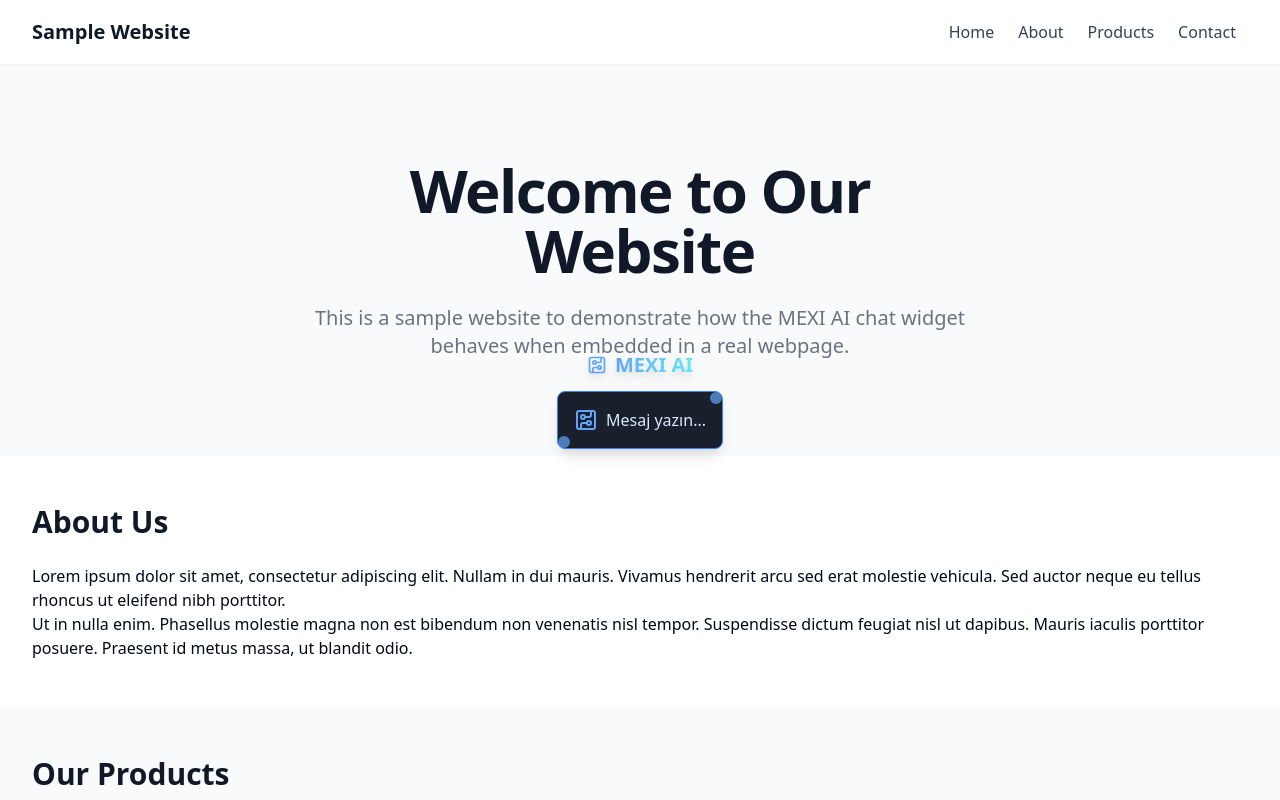
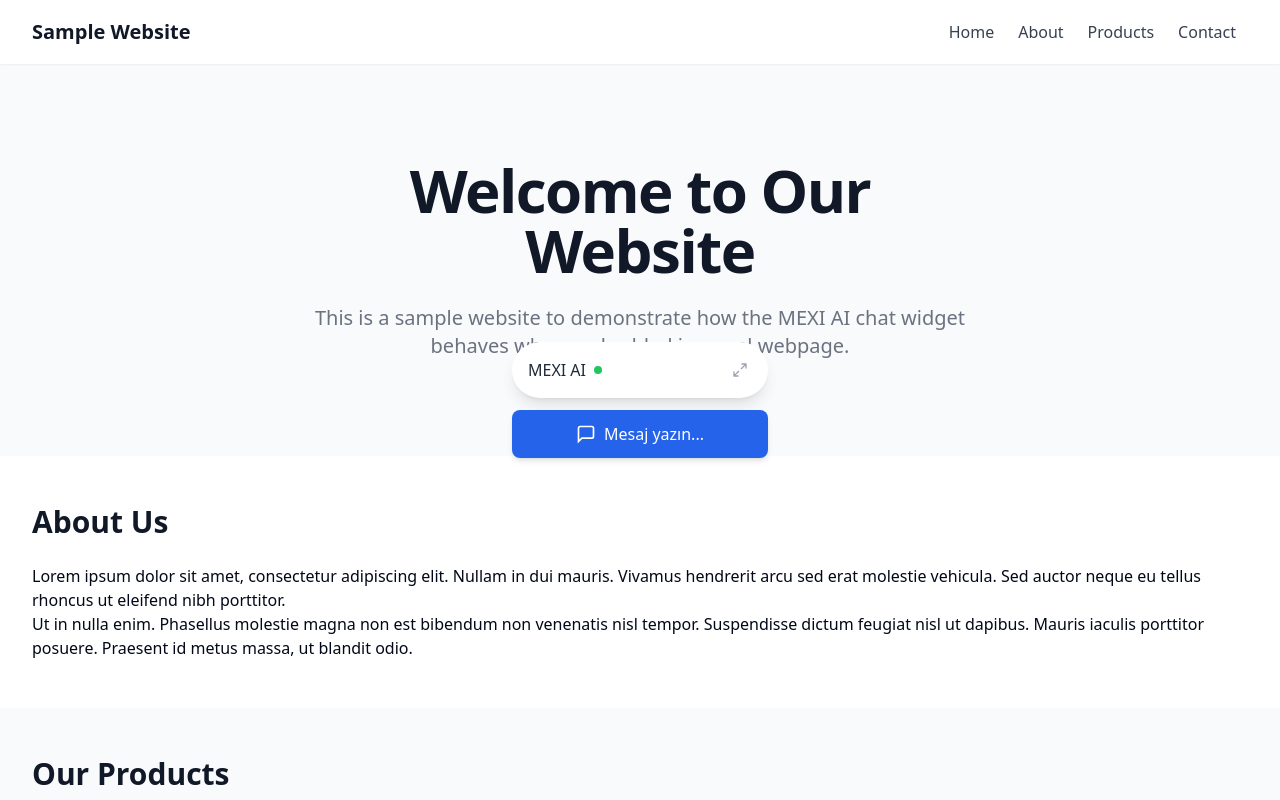
Before and after one commit to ysrk-kdl/mexi-ai-talk, a React (Vite) app: page / in a window 1280 px wide. Shown: the top 800 px of the page. Built offline with nearby package versions, Linux system fonts and the light colour scheme.

Commit message:
Refactor: Update ChatButton component
Update the ChatButton component to match the design in the provided image.

```diff
--- a/src/components/ChatWidget/ChatButton.tsx
+++ b/src/components/ChatWidget/ChatButton.tsx
@@ -24,32 +24,31 @@ const ChatButton = ({ onClick, isOpen }: ChatButtonProps) => {
 
   return (
     <div className="fixed left-1/2 top-1/2 transform -translate-x-1/2 -translate-y-1/2 z-50 flex flex-col items-center">
-      <div className="text-xl font-bold mb-3 text-white drop-shadow-lg flex items-center gap-2">
-        <CircuitBoard className="h-5 w-5 text-blue-400" />
-        <span className="bg-gradient-to-r from-blue-400 to-cyan-300 bg-clip-text text-transparent">MEXI AI</span>
+      <div className="bg-white rounded-full p-4 shadow-lg mb-3 flex items-center justify-between w-64">
+        <div className="flex items-center gap-2">
+          <span className="font-medium text-gray-800">MEXI AI</span>
+          <div className="w-2 h-2 bg-green-500 rounded-full"></div>
+        </div>
+        <button className="w-6 h-6 text-gray-400 flex items-center justify-center">
+          <svg width="16" height="16" viewBox="0 0 24 24" fill="none" stroke="currentColor" strokeWidth="2" strokeLinecap="round" strokeLinejoin="round">
+            <path d="M15 3h6v6M14 10l6.1-6.1M9 21H3v-6M10 14l-6.1 6.1"/>
+          </svg>
+        </button>
       </div>
 
       <button
         onClick={onClick}
         className={cn(
-          "flex items-center justify-center p-4 rounded-lg shadow-lg transition-all duration-300",
-          "bg-[#1A1F2C] text-white border border-blue-500 relative",
-          "ai-circuit-pattern ai-circuit-border ai-circuit-nodes ai-data-particles",
-          "ai-widget-shadow",
+          "flex items-center justify-center py-3 px-6 rounded-lg shadow-md transition-all duration-300",
+          "bg-blue-600 text-white w-64",
           isOpen ? "scale-0 opacity-0" : "scale-100 opacity-100"
         )}
         aria-label="Open chat"
       >
-        {/* Technical node elements */}
-        <div className="absolute top-0 right-0 w-3 h-3 bg-blue-400 rounded-full opacity-70"></div>
-        <div className="absolute bottom-0 left-0 w-3 h-3 bg-blue-400 rounded-full opacity-70"></div>
-
-        {/* Icon with pulse effect */}
-        <div className="relative mr-2 ai-pulse-node">
-          <CircuitBoard className="w-6 h-6 text-blue-400" />
-        </div>
-
-        <span className="font-medium text-blue-100">Mesaj yazın...</span>
+        <svg width="20" height="20" viewBox="0 0 24 24" fill="none" stroke="currentColor" strokeWidth="2" className="mr-2">
+          <path d="M21 15a2 2 0 0 1-2 2H7l-4 4V5a2 2 0 0 1 2-2h14a2 2 0 0 1 2 2z"></path>
+        </svg>
+        <span className="font-medium">Mesaj yazın...</span>
       </button>
     </div>
   );
```
